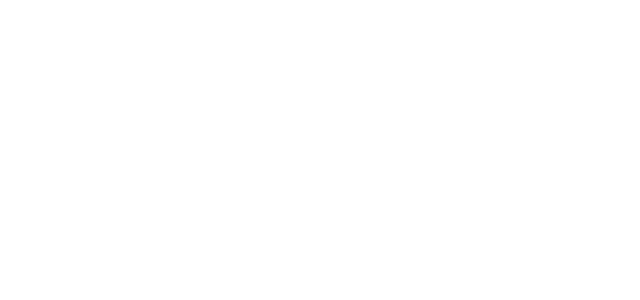
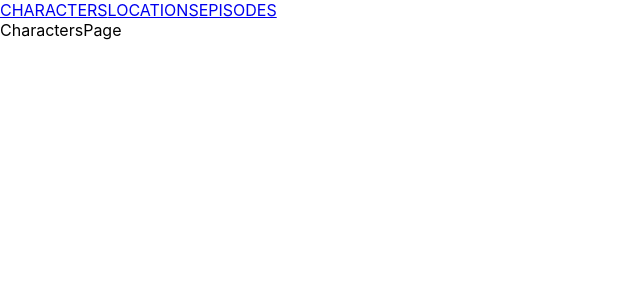
Before and after one commit to nashare/rick-and-morty, a React (Create React App) app in the folder rick-and-morty/: page / in a window 1280 px wide. Shown: the top 300 px of the page, without its empty margins (0-640 px from the left). Built offline with nearby package versions, Linux system fonts and the light colour scheme.

Commit message:
navbar component

```diff
--- a/rick-and-morty/package.json
+++ b/rick-and-morty/package.json
@@ -8,6 +8,7 @@
     "@testing-library/user-event": "^13.5.0",
     "react": "^18.2.0",
     "react-dom": "^18.2.0",
+    "react-router-dom": "^6.11.1",
     "react-scripts": "5.0.1",
     "web-vitals": "^2.1.4"
   },
--- a/rick-and-morty/src/components/NavBar/NavBar.js
+++ b/rick-and-morty/src/components/NavBar/NavBar.js
@@ -1,10 +1,13 @@
 import './NavBar.css';
+import { Link } from "react-router-dom";
 
 function NavBar() {
   return (
-    <div>
-      NavBar
-    </div>
+    <nav>
+      <Link to="/">CHARACTERS</Link>
+      <Link to="/locations">LOCATIONS</Link>
+      <Link to="/episodes">EPISODES</Link>
+    </nav>
   );
 }
 
--- a/rick-and-morty/src/index.js
+++ b/rick-and-morty/src/index.js
@@ -2,10 +2,13 @@
 import ReactDOM from 'react-dom/client';
 import './index.css';
 import App from './pages/App/App';
+import { BrowserRouter as Router } from "react-router-dom";
 
 const root = ReactDOM.createRoot(document.getElementById('root'));
 root.render(
   <React.StrictMode>
-    <App />
+    <Router>
+      <App />
+    </Router>
   </React.StrictMode>
 );
--- a/rick-and-morty/src/pages/App/App.js
+++ b/rick-and-morty/src/pages/App/App.js
@@ -1,9 +1,21 @@
 import './App.css';
+import { Routes, Route } from "react-router-dom";
+
+import NavBar from '../../components/NavBar/NavBar';
+import CharactersPage from '../CharactersPage/CharactersPage';
+import LocationsPage from '../LocationsPage/LocationsPage';
+import EpisodesPage from '../EpisodesPage/EpisodesPage';
 
 function App() {
   return (
-    <div className="App">
-    </div>
+    <main className="App">
+      <NavBar />
+      <Routes>
+        <Route path="/" element={<CharactersPage />} />
+        <Route path="/locations" element={<LocationsPage />} />
+        <Route path="/episodes" element={<EpisodesPage />} />
+      </Routes>
+    </main>
   );
 }
 
```
Also changed, not shown: 1 other file (tests, documents, lock files or other folders).
